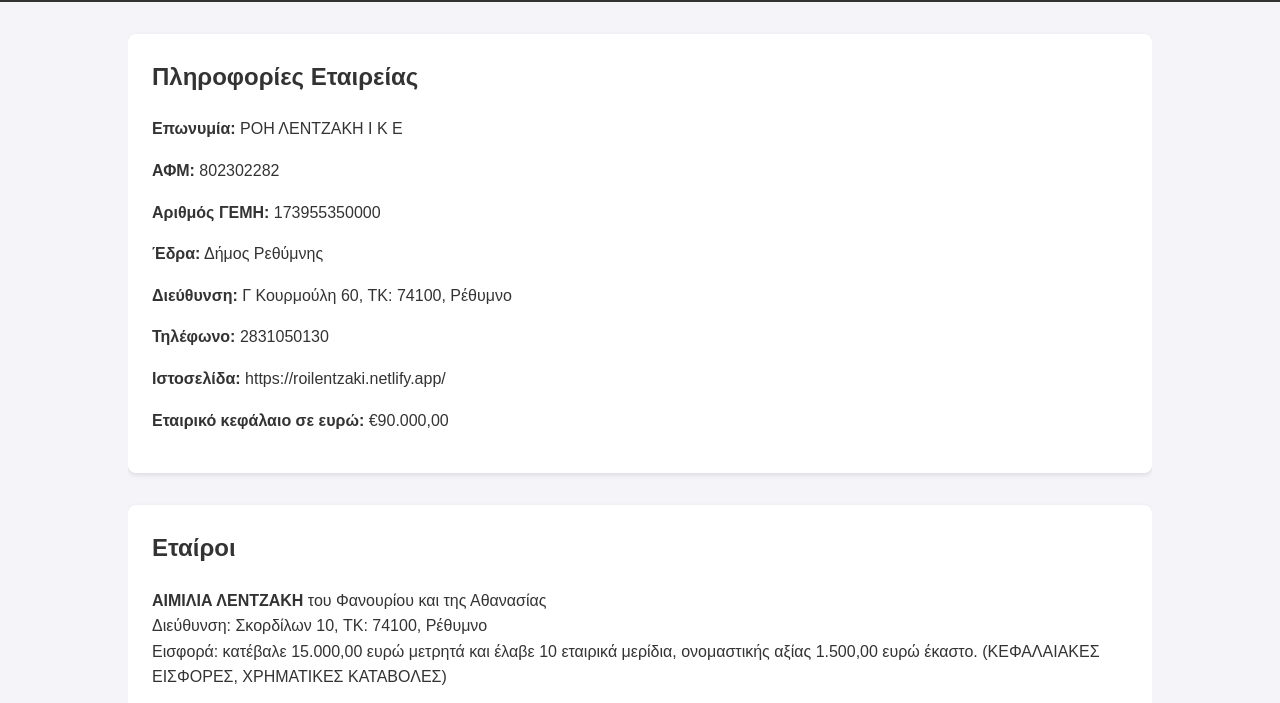
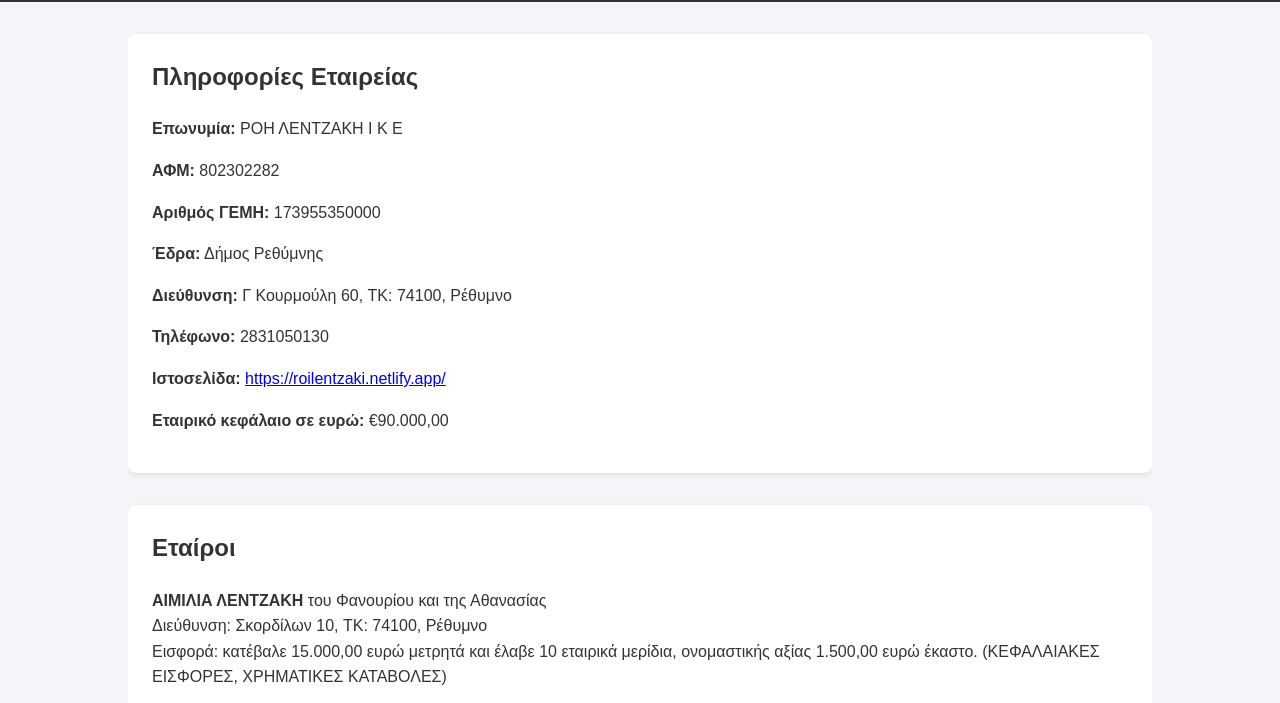
Before and after one commit to VagAnyf/roi, a plain HTML site: page index.html in a window 1280 px wide. Shown: the part 81-784 px from the top of the page. Drawn offline with Linux system fonts and the light colour scheme.

Commit message:
Update index.html

```diff
--- a/index.html
+++ b/index.html
@@ -69,7 +69,7 @@
             <p><strong>Έδρα:</strong> Δήμος Ρεθύμνης</p>
             <p><strong>Διεύθυνση:</strong> Γ Κουρμούλη 60, TK: 74100, Ρέθυμνο</p>
             <p><strong>Τηλέφωνο:</strong> 2831050130</p>
-            <p><strong>Ιστοσελίδα:</strong> https://roilentzaki.netlify.app/</p>
+            <p><strong>Ιστοσελίδα:</strong> <a href="https://roilentzaki.netlify.app/">https://roilentzaki.netlify.app/</a></p>
             <p><strong>Εταιρικό κεφάλαιο σε ευρώ:</strong> €90.000,00</p>
         </section>
 
```
